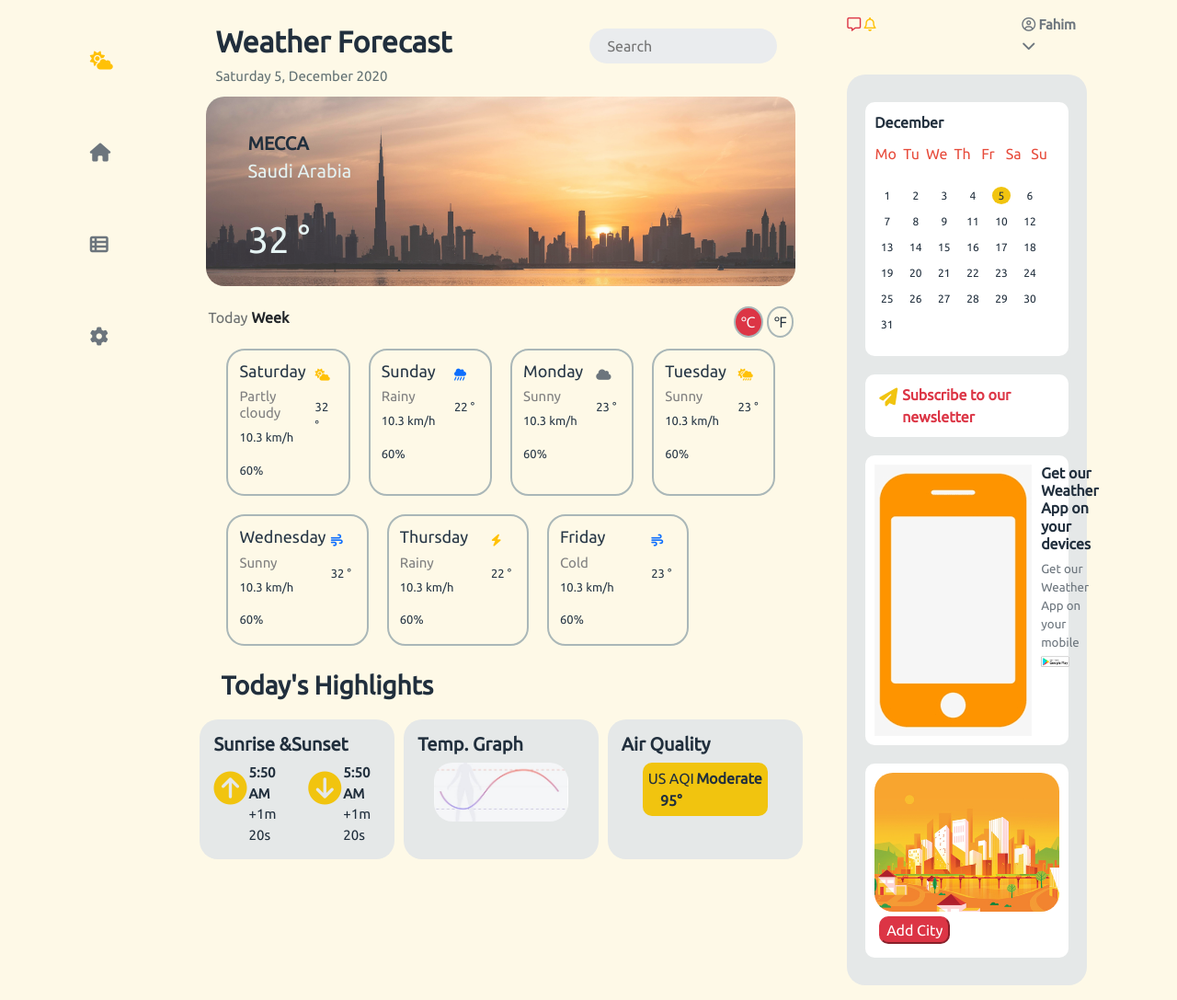
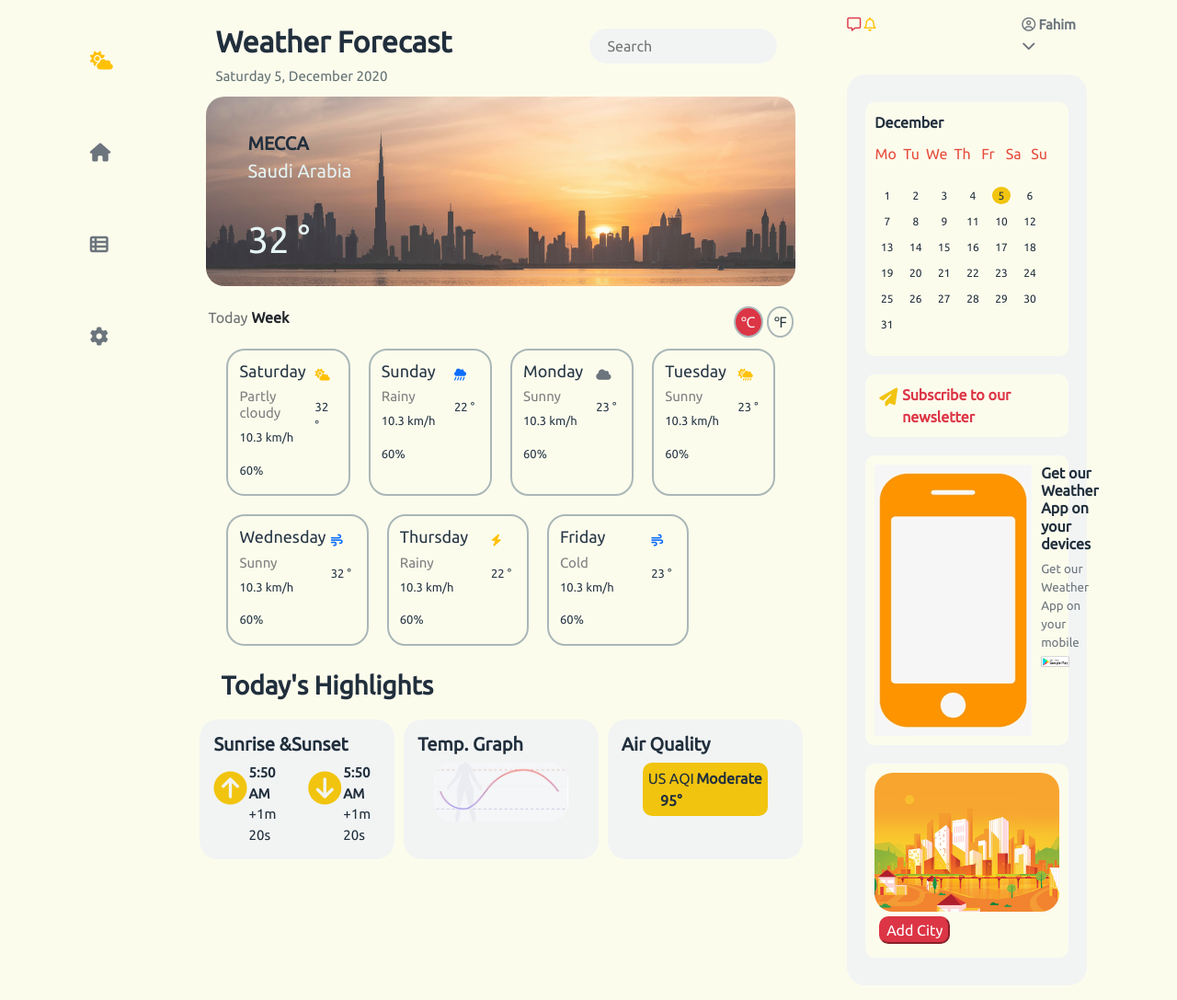
Before and after one commit to alvi0407/Geogo, a plain HTML site: page Alvika_Assignment2/index.html in a window 1280 px wide. Shown: the whole page at 92% size. Drawn offline with nearby package versions, Linux system fonts and the light colour scheme.

Commit message:
2nd commit

```diff
--- a/Alvika_Assignment2/style.css
+++ b/Alvika_Assignment2/style.css
@@ -1,7 +1,7 @@
 body{
     color:  #212f3d ;
     font-family: 'Ubuntu', sans-serif;
-    background-color: #fef9e7;
+    background-color: #fcfced;
 }
 
 .navright{
@@ -32,7 +32,7 @@ body{
 
 input{
     border-radius: 30px;
-    background-color:  #eaecee ;
+    background-color:   #f2f4f4  ;
     width: 33%;
     border: none;
     margin: 5px 10px;
@@ -144,7 +144,7 @@ input{
 
 .highlights-box{
     border-radius: 20px;
-    background-color:    #e5e8e8    ;
+    background-color:    #f2f4f4    ;
     margin: 5px 5px 0 5px;
     padding: 15px;
 }
@@ -162,7 +162,7 @@ input{
 }
 
 .calen{
-    background-color: #e5e8e8;
+    background-color: #f2f4f4;
     border-radius: 20px;
     display: flex;
     flex-direction: column;
@@ -170,14 +170,10 @@ input{
 }
 
 .rightbox{
-    background-color: white;
     border-radius: 10px;
     padding: 10px;
     margin: 10px 0;
-}
-
-.month{
-
+    background-color: #fcfced;
 }
 
 .weekdays {
```
